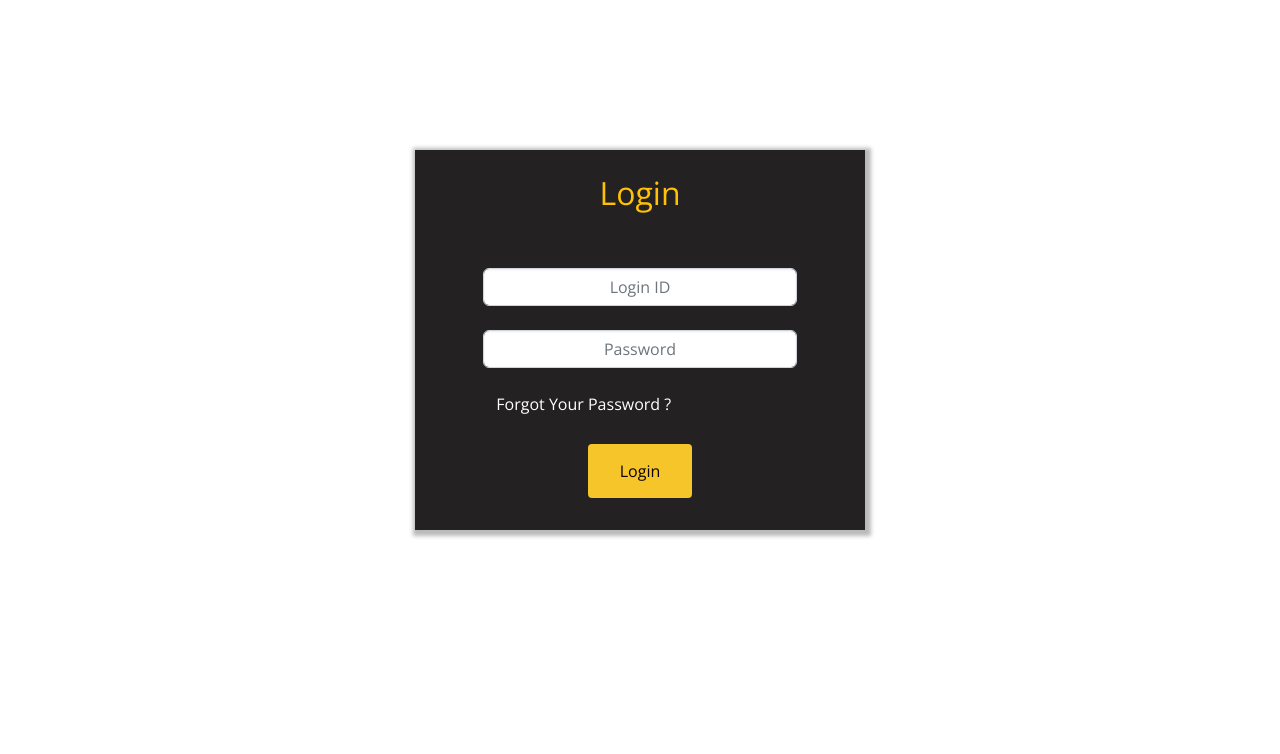
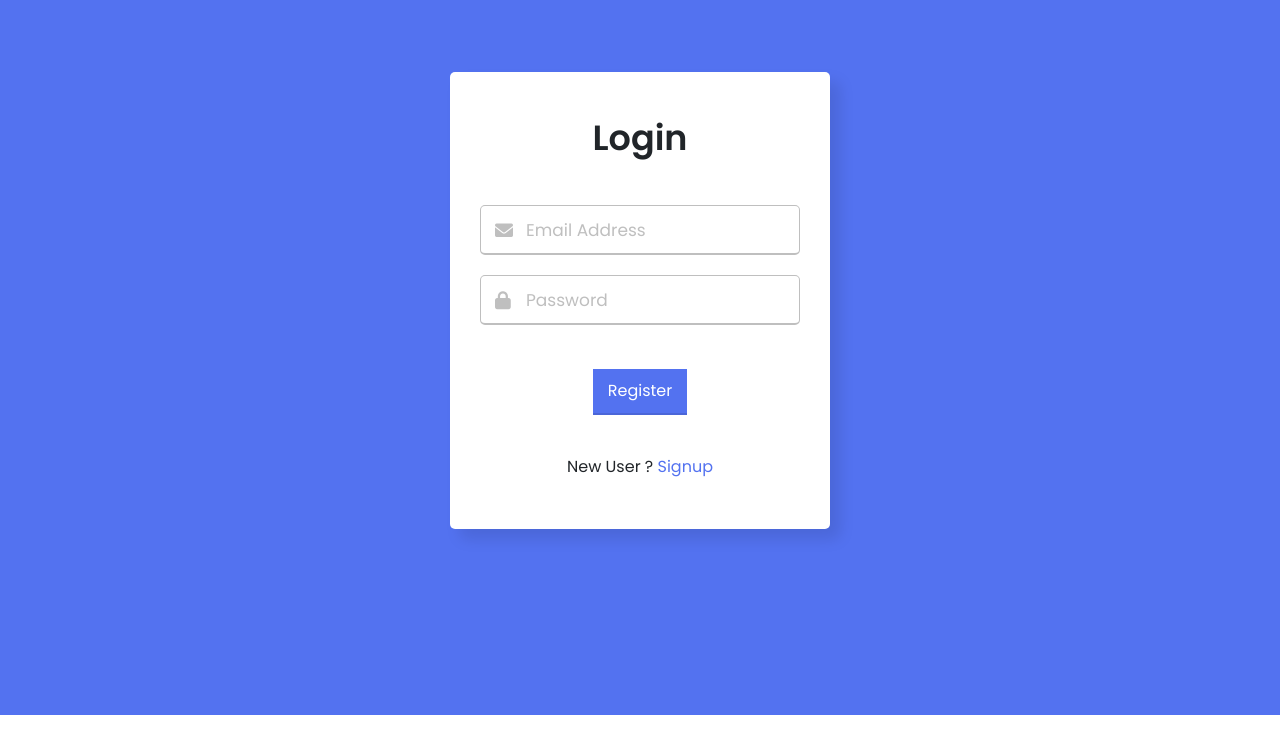
Before and after one commit to saitej34/codefriend_client, a React (Create React App) app: page /login in a window 1280 px wide. Shown: the top 754 px of the page. Built offline with nearby package versions, Linux system fonts and the light colour scheme.

Commit message:
LOgin and Register pages changed

```diff
--- a/src/App.js
+++ b/src/App.js
@@ -8,11 +8,9 @@ import Logout from './components/Logout'
 import Page from './components/Page'
 import Pblog from './components/Pblog'
 import Contact from './components/Contact'
-import Admin from './components/Admin'
 import Viewb from './components/Viewb'
 import Resources from './components/Resources'
 import Search from './components/Search'
-import AdminDashboard from './components/AdminDashboard'
 import Profile from './components/Profile'
 import Topuser from './components/Topuser'
 import {BrowserRouter,Routes,Route} from 'react-router-dom';
@@ -29,8 +27,6 @@ const App = () => {
           <Route exact path="*" element={<Page />} />
           <Route exact path="/postblog" element={<Pblog />} />
           <Route exact path="/contact" element={<Contact />} />
-          <Route exact path="/admin" element={<Admin />} />
-          <Route exact path="/admindash" element={<AdminDashboard />} />
           <Route exact path="/viewblog/:id" element={<Viewb />} />
           <Route exact path="/search" element={<Search />} />
           <Route exact path="/profile/:id" element={<Profile />} />
--- a/src/components/Admin.jsx
+++ /dev/null
@@ -1,53 +0,0 @@
-import React,{useState} from 'react'
-import {useNavigate} from 'react-router-dom';
-import axios from 'axios';
-const Admin = () => {
-    const navigation =useNavigate();
-    const [id,setid] = useState('');
-    const [pass,setpass] = useState('');
-    const sub = (e)=>{
-        axios.post('https://cserver-production.up.railway.app/adminlogin',{
-            email:id,
-            password:pass
-        }).then((response)=>{
-            console.log(response)
-            console.log(response.data)
-            if(response.data.token.length > 0 )
-            {
-                localStorage.setItem('token',response.data.token)
-                navigation('/admindash')
-            }
-        }).catch((err)=>{
-            console.log(err);
-        })
-    }
-    return (
-        <div>
-             <div class="container log text-warning text-center">
-                <br/>
-                <h2 align="center">Admin Login</h2>
-                <br/><br/>
-                <div class="row justify-content-center">
-                    <div class="col-md-9">
-                        <input type="text" class="form-control ml-4 text-center" placeholder="Admin ID" onChange={(e)=>{setid(e.target.value);console.log(id)}}/>
-                    </div>
-                </div>
-                <br/>
-                <div class="row justify-content-center">
-                    <div class="col-md-9">
-                        <input type="Password" class="form-control ml-4 text-center" placeholder="Password" onChange={(e)=>{setpass(e.target.value)}}/>
-                    </div>
-                </div>
-                 <br/>
-                <div class="row justify-content-center">
-                    <div class="col-md-9">
-                        <input type="submit" class="btn btn-outline-warning" onClick={sub} />
-                    </div>
-                </div>
-                <br/>
-             </div>
-        </div>
-      )
-    }
-
-export default Admin
--- a/src/components/Login.jsx
+++ b/src/components/Login.jsx
@@ -1,10 +1,23 @@
 import axios from 'axios';
-import './Load.css'
-import Displaye from './Displaye'
-import Displayp from './Displayp'
+import './styless.css';
 import React,{useState} from 'react'
 import {useNavigate} from 'react-router-dom'
+import Button from '@mui/material/Button';
+import Dialog from '@mui/material/Dialog';
+import DialogActions from '@mui/material/DialogActions';
+import DialogContent from '@mui/material/DialogContent';
+import DialogContentText from '@mui/material/DialogContentText';
+import DialogTitle from '@mui/material/DialogTitle';
 const Login = () => {
+    const [open, setOpen] = useState(false);
+
+  const handleClickOpen = () => {
+    setOpen(true);
+  };
+
+  const handleClose = () => {
+    setOpen(false);
+  };
     const navigation = useNavigate();
     const adm = ()=>{
         navigation('/admin')
@@ -24,15 +37,18 @@ const Login = () => {
             console.log(response.data)
             if(response.data.message === "User Not Found"){
                  setresult("User not found");
+                 handleClickOpen();
                  setloading(false);
             }
             else if(response.data.message === "Incorrect Password")
             {
                 setresult("Password is Incorrect");
+                handleClickOpen();
                 setloading(false);
             }
             if(response.data.token.length>0)
             {
+                setresult("Login Successfull Redirecting.....")
                 localStorage.setItem('token',response.data.token)
                 setloading(false);
                 navigation('/dashboard')
@@ -43,50 +59,64 @@ const Login = () => {
     }
   return (
     <div>
-         <div class="container log text-warning text-center">
-            <br/>
-            <h2 align="center">Login</h2>
-            <br/><br/>
-            <div class="row justify-content-center">
-                <div class="col-md-9">
-                    <input type="text" class="form-control ml-4 text-center" placeholder="Login ID" onChange={(e)=>{setid(e.target.value);console.log(id)}}/>
-                </div>
-            </div>
-            <br/>
-            <div class="row justify-content-center">
-                <div class="col-md-9">
-                    <input type="password" class="form-control ml-4 text-center" placeholder="Password" onChange={(e)=>{setpass(e.target.value)}}/>
-                </div>
-            </div>
-            <br/>
-            <div class="row">
-                <div class="col-md-9">
-                    <a href="#" class="nav-link text-white">Forgot Your Password ?</a>
-                </div>
-            </div> <br/>
-            <div class="row justify-content-center">
-                <div class="col-md-9">
-                <button className="button" onClick={sub}>
+    <div class="boxy">
+        <br/><br/><br/>
+<div class="wrapper">
+    <header>Login</header>
+    <form action="#">
+      <div class="field email">
+        <div class="input-area">
+          <input type="email" placeholder="Email Address" onChange={(e)=>{setid(e.target.value)}}/>
+          <i class="icon fas fa-envelope"></i>
+          <i class="error error-icon fas fa-exclamation-circle"></i>
+        </div>
+        <div class="error error-txt">Email can't be blank</div>
+      </div>
+
+
+      <div class="field password">
+        <div class="input-area">
+          <input type="password" placeholder="Password" onChange={(e)=>{setpass(e.target.value)}}/>
+          <i class="icon fas fa-lock"></i>
+          <i class="error error-icon fas fa-exclamation-circle"></i>
+        </div>
+        <div class="error error-txt">Password can't be blank</div>
+      </div><br/>
+      <button className="buttons" onClick={sub}>
                     {loading && (
                         <i
                         className="fa fa-spinner fa-spin"
                         style={{ marginRight: "5px" }}
                         />
                     )}
-                    {loading && <span>Validating Credentials</span>}
-                    {!loading && <span>Login</span>}
+                    {loading && <span>Validating your Credentials</span>}
+                    {!loading && <span>Register</span>}
                     </button>
-                </div>
-            </div>
-            <br/>
-            <br/>
-            {result=="User not found" ? <Displaye /> : null}
-            {result=="Password is Incorrect" ? <Displayp /> : null}
-         </div>
-         <center>
+    </form>
+    <div class="sign-txt">New User ? <a href="/register">Signup</a></div>
+  </div>
+  <Dialog
+        open={open}
+        onClose={handleClose}
+        aria-labelledby="alert-dialog-title"
+        aria-describedby="alert-dialog-description"
+      >
+        <DialogTitle id="alert-dialog-title">
+          Status
+        </DialogTitle>
+        <DialogContent>
+          <DialogContentText id="alert-dialog-description">
+            {result}
+          </DialogContentText>
+        </DialogContent>
+        <DialogActions>
 
-         </center>
-    </div>
+          <Button onClick={handleClose} autoFocus>
+            Ok
+          </Button>
+        </DialogActions>
+      </Dialog>
+    </div></div>
   )
 }
 
--- a/src/components/Register.jsx
+++ b/src/components/Register.jsx
@@ -1,6 +1,6 @@
 import React,{useState} from 'react'
 import axios from "axios";
-import './Load.css'
+import './styless.css'
 import swal from 'sweetalert'
 import {useNavigate} from 'react-router-dom'
 import CircularProgress from '@mui/material/CircularProgress';
@@ -54,33 +54,46 @@ const Register = () => {
     }
   return (
     <div>
-        <div class="container logs text-warning text-center">
-            <br/>
-            <h2 align="center">Register</h2>
-            <br/><br/>
-            <div class="row justify-content-center">
-                <div class="col-md-9">
-                    <input type="text" class="form-control ml-4 text-center" placeholder="Email Id" onChange={(e)=>{setemail(e.target.value)}} required/>
-                </div>
-            </div><br/><br/>
-            <div class="row justify-content-center">
-                <div class="col-md-9">
-                    <input type="text" class="form-control ml-4 text-center" placeholder="Name" onChange={(e)=>{setname(e.target.value)}} required/>
-                </div>
-            </div><br/><br/>
-            <div class="row justify-content-center">
-                <div class="col-md-9">
-                    <input type="password" class="form-control ml-4 text-center" placeholder="Password" onChange={(e)=>{setpass(e.target.value)}} required/>
-                </div>
-            </div><br/><br/>
-            <div class="row justify-content-center">
-                <div class="col-md-9">
-                    <input type="password" class="form-control ml-4 text-center" placeholder="Confirm Password" onChange={(e)=>{setcpass(e.target.value)}} required/>
-                </div>
-            </div><br/><br/>
-            <div class="row justify-content-center">
-                <div class="col-md-9">
-                <button className="button" onClick={reg}>
+    <div class="boxy"><br/><br/>
+           <div class="wrapper">
+    <header>Sign Up</header>
+    <form action="#">
+      <div class="field email">
+        <div class="input-area">
+          <input type="email" placeholder="Email Address" onChange={(e)=>{setemail(e.target.value)}}/>
+          <i class="icon fas fa-envelope"></i>
+          <i class="error error-icon fas fa-exclamation-circle"></i>
+        </div>
+        <div class="error error-txt">Email can't be blank</div>
+      </div>
+      <div class="field email">
+        <div class="input-area">
+          <input type="email" placeholder="Name" onChange={(e)=>{setname(e.target.value)}}/>
+          <i class="icon fa fa-address-book"></i>
+          <i class="error error-icon fas fa-exclamation-circle"></i>
+        </div>
+        <div class="error error-txt">Email can't be blank</div>
+      </div>
+
+      <div class="field password">
+        <div class="input-area">
+          <input type="password" placeholder="Password" onChange={(e)=>{setpass(e.target.value)}}/>
+          <i class="icon fas fa-lock"></i>
+          <i class="error error-icon fas fa-exclamation-circle"></i>
+        </div>
+        <div class="error error-txt">Password can't be blank</div>
+      </div>
+      <div class="field password">
+        <div class="input-area">
+          <input type="password" placeholder="Confirm Password" onChange={(e)=>{setcpass(e.target.value)}}/>
+          <i class="icon fas fa-lock"></i>
+          <i class="error error-icon fas fa-exclamation-circle"></i>
+        </div>
+        <div class="error error-txt">Password can't be blank</div>
+      </div>
+      <div class="pass-txt"><a href="#">Forgot password?</a></div>
+      <br/><br/>
+      <button className="buttons" onClick={reg}>
                     {loading && (
                         <i
                         className="fa fa-spinner fa-spin"
@@ -90,15 +103,11 @@ const Register = () => {
                     {loading && <span>Registering with our Network</span>}
                     {!loading && <span>Register</span>}
                     </button>
-                </div>
-            </div> <br/>
-            <div class="row justify-content-center">
-                <div class="col-md-9">
-                    <a href="/login" class="nav-link text-white">Already a User</a>
-                </div>
-            </div> <br/>
-         </div>
-    </div>
+    </form>
+    <div class="sign-txt">Already a User ?<a href="/login">Login</a></div>
+  </div>
+
+    </div></div>
   )
 }
 
--- /dev/null
+++ b/src/components/styless.css
@@ -0,0 +1,153 @@
+@import url('https://fonts.googleapis.com/css2?family=Poppins:wght@400;500;600&display=swap');
+*{
+  margin: 0;
+  padding: 0;
+  box-sizing: border-box;
+  font-family: "Poppins", sans-serif;
+}
+::selection{
+  color: #fff;
+  background: #5372F0;
+}
+.boxy{
+    width:100%;
+    height: 715px;
+    background-color: #5372F0;
+}
+.wrapper{
+  margin:auto;
+  width: 380px;
+  padding: 40px 30px 50px 30px;
+  background: #fff;
+  border-radius: 5px;
+  text-align: center;
+  box-shadow: 10px 10px 15px rgba(0,0,0,0.1);
+}
+.wrapper header{
+  font-size: 35px;
+  font-weight: 600;
+}
+.wrapper form{
+  margin: 40px 0;
+}
+form .field{
+  width: 100%;
+  margin-bottom: 20px;
+}
+form .field.shake{
+  animation: shake 0.3s ease-in-out;
+}
+@keyframes shake {
+  0%, 100%{
+    margin-left: 0px;
+  }
+  20%, 80%{
+    margin-left: -12px;
+  }
+  40%, 60%{
+    margin-left: 12px;
+  }
+}
+form .field .input-area{
+  height: 50px;
+  width: 100%;
+  position: relative;
+}
+form input{
+  width: 100%;
+  height: 100%;
+  outline: none;
+  padding: 0 45px;
+  font-size: 18px;
+  background: none;
+  caret-color: #5372F0;
+  border-radius: 5px;
+  border: 1px solid #bfbfbf;
+  border-bottom-width: 2px;
+  transition: all 0.2s ease;
+}
+form .field input:focus,
+form .field.valid input{
+  border-color: #5372F0;
+}
+form .field.shake input,
+form .field.error input{
+  border-color: #dc3545;
+}
+.field .input-area i{
+  position: absolute;
+  top: 50%;
+  font-size: 18px;
+  pointer-events: none;
+  transform: translateY(-50%);
+}
+.input-area .icon{
+  left: 15px;
+  color: #bfbfbf;
+  transition: color 0.2s ease;
+}
+.input-area .error-icon{
+  right: 15px;
+  color: #dc3545;
+}
+form input:focus ~ .icon,
+form .field.valid .icon{
+  color: #5372F0;
+}
+form .field.shake input:focus ~ .icon,
+form .field.error input:focus ~ .icon{
+  color: #bfbfbf;
+}
+form input::placeholder{
+  color: #bfbfbf;
+  font-size: 17px;
+}
+form .field .error-txt{
+  color: #dc3545;
+  text-align: left;
+  margin-top: 5px;
+}
+form .field .error{
+  display: none;
+}
+form .field.shake .error,
+form .field.error .error{
+  display: block;
+}
+form .pass-txt{
+  text-align: left;
+  margin-top: -10px;
+}
+.wrapper a{
+  color: #5372F0;
+  text-decoration: none;
+}
+.wrapper a:hover{
+  text-decoration: underline;
+}
+form input[type="submit"]{
+  height: 50px;
+  margin-top: 30px;
+  color: #fff;
+  padding: 0;
+  border: none;
+  background: #5372F0;
+  cursor: pointer;
+  border-bottom: 2px solid rgba(0,0,0,0.1);
+  transition: all 0.3s ease;
+}
+form input[type="submit"]:hover{
+  background: #2c52ed;
+}
+.buttons{
+    padding:10px 15px;
+    color: #fff;
+    border: none;
+    background: #5372F0;
+    cursor: pointer;
+    border-bottom: 2px solid rgba(0,0,0,0.1);
+    transition: all 0.3s ease;
+  }
+.buttons:hover{
+    background: #2c52ed;
+  }
```
Also changed, not shown: src/components/AdminDashboard.jsx (deleted).
